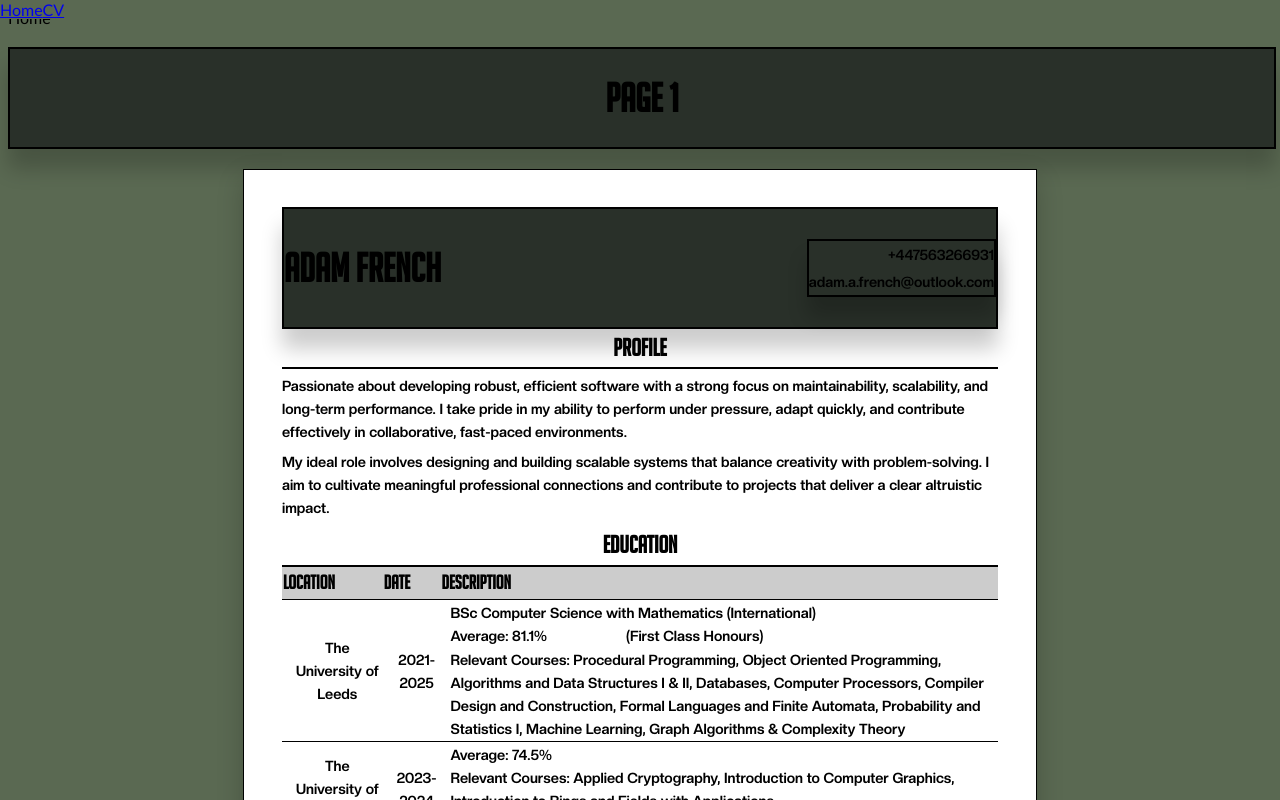
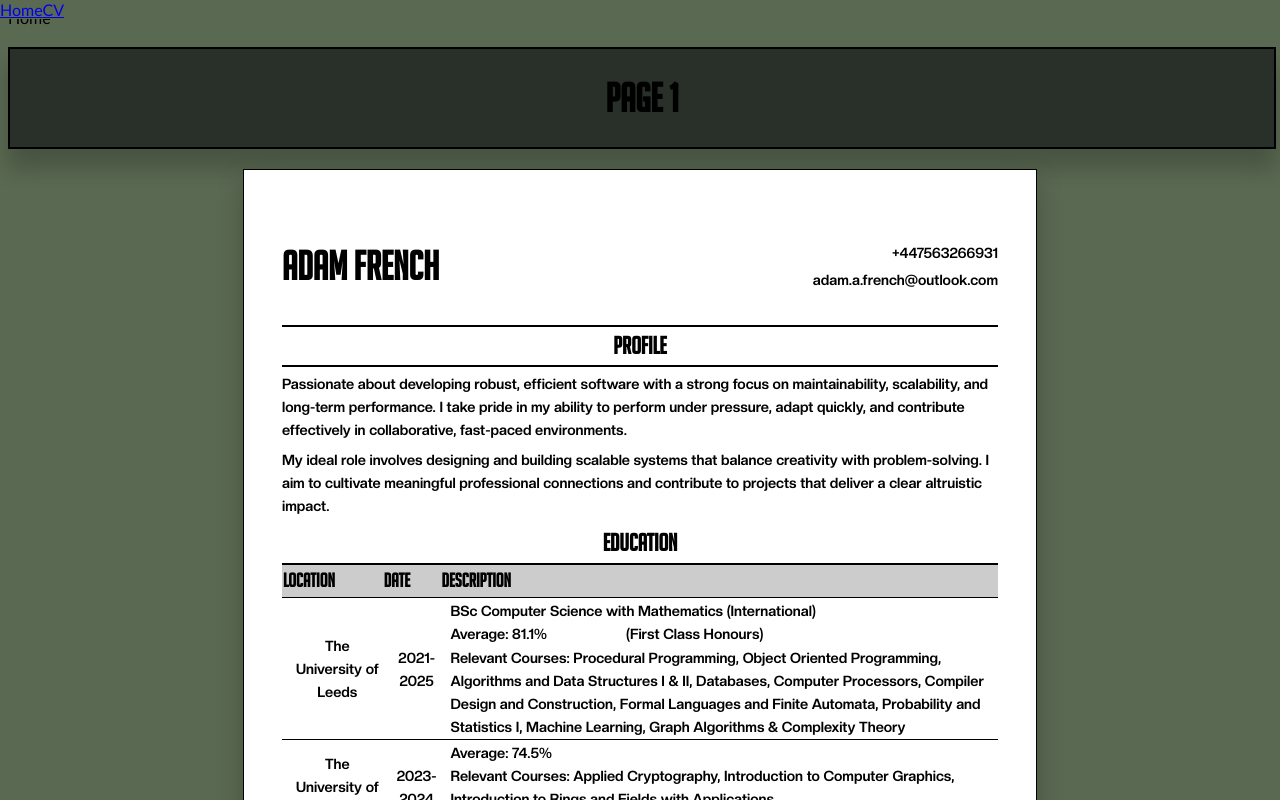
Before and after one commit to SteveThePug/web_server, a Vue app in the folder nginx/vue/: page /cv in a window 1280 px wide. Shown: the top 800 px of the page. Built offline with nearby package versions, Linux system fonts and the light colour scheme.

Commit message:
new styles

```diff
--- a/nginx/vue/public/css/cv_styles.css
+++ b/nginx/vue/public/css/cv_styles.css
@@ -129,6 +129,10 @@ body {
     padding: 0;
 }
 
+/*div {
+    all: unset;
+}*/
+
 h1,
 h2,
 h3,
@@ -236,6 +240,7 @@ textarea {
 
 /* Contact At Top of Page */
 .contact {
+    all: unset;
     display: flex;
     justify-content: space-between;
     align-items: center;
@@ -243,6 +248,7 @@ textarea {
 }
 
 .contact-details {
+    all: unset;
     display: flex;
     flex-direction: column;
     text-align: right;
```
